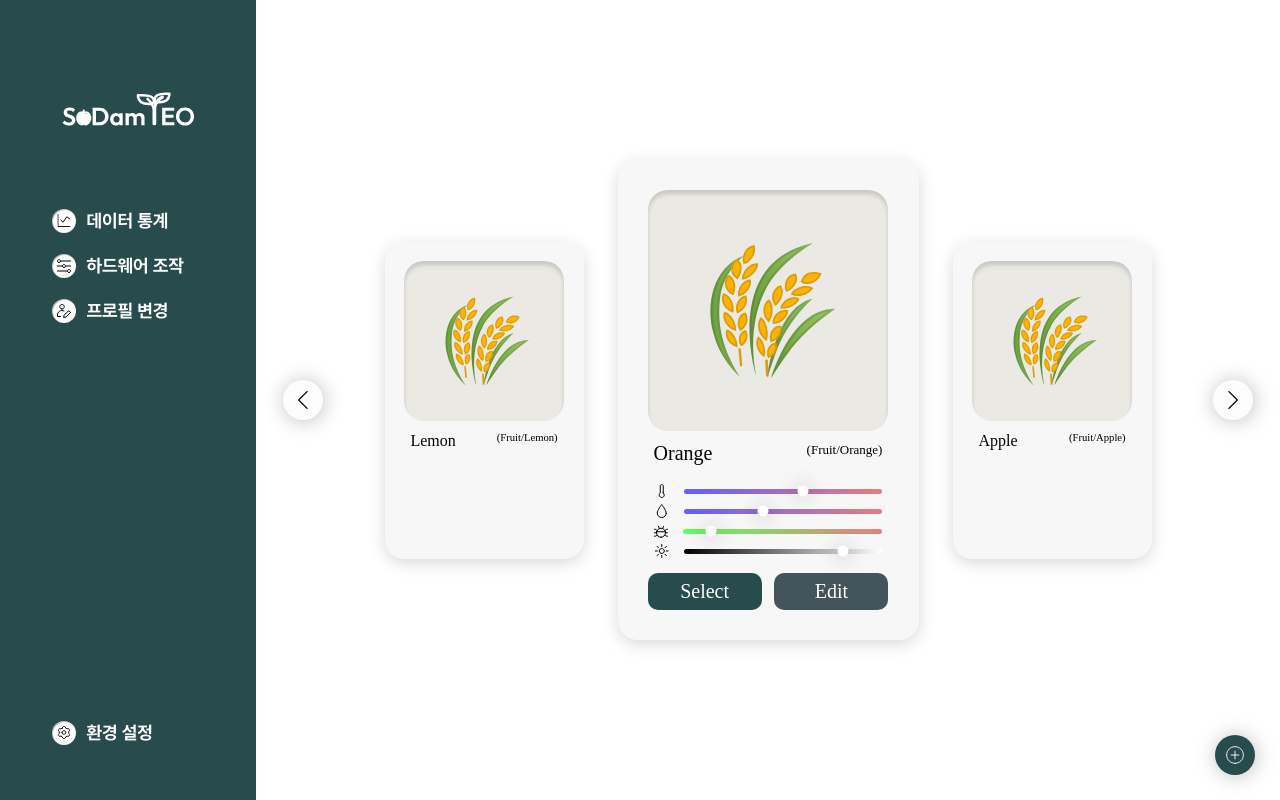
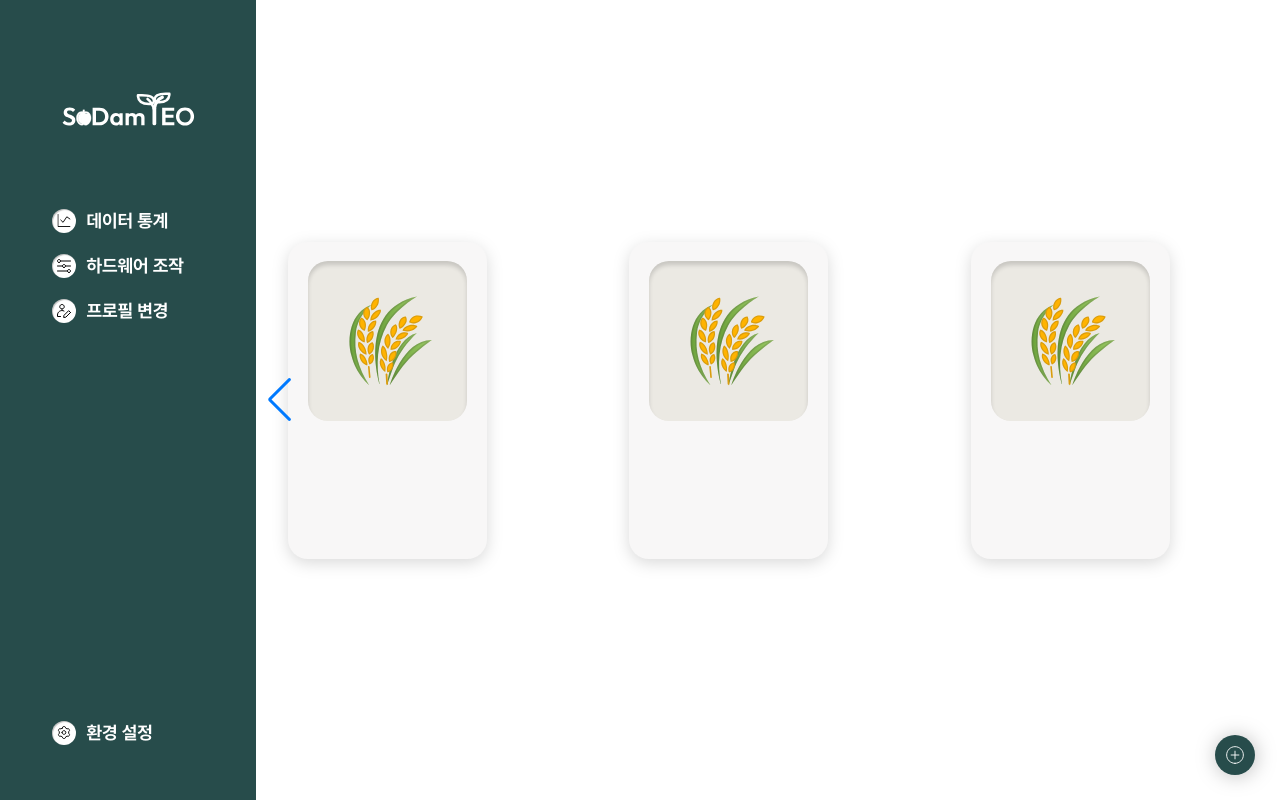
Before and after one commit to BoongaBBangLipBBalm/SodamteoFront, a Next.js app: page /Profile in a window 1280 px wide. Built offline with nearby package versions, Linux system fonts and the light colour scheme.

Commit message:
:construction: 프로필 카드 넘기기 개발중
swiper 사용하여 만드는 중

```diff
--- a/package.json
+++ b/package.json
@@ -16,7 +16,8 @@
     "react-chartjs-2": "^5.2.0",
     "react-dom": "^18",
     "react-router-dom": "^6.25.1",
-    "styled-components": "^6.1.12"
+    "styled-components": "^6.1.12",
+    "swiper": "^11.1.8"
   },
   "devDependencies": {
     "@types/node": "^20",
--- a/src/app/Profile/components/card.tsx
+++ b/src/app/Profile/components/card.tsx
@@ -3,7 +3,7 @@ import SimpleStatus from "./simpleStatus";
 import ProfileSelectButton from "./button_select";
 import ProfileEditButton from "./button_edit";
 
-interface ICardProps {
+export interface ICardProps {
     imageURL: string;
     profileName: string;
     type: string;
@@ -31,6 +31,7 @@ const CardContainer = styled.div<{$isSelected: boolean}>`
     padding: ${(props) => props.$isSelected ? NumToRem(card_config.selected.width * 0.1) : NumToRem(card_config.unselected.width * 0.1)};
     display: flex;
     flex-direction: column;
+    margin: 2rem;
 `;
 
 function NumToRem(value: number) {
--- /dev/null
+++ b/src/app/Profile/components/cardSwiper.tsx
@@ -0,0 +1,47 @@
+import { useEffect, useRef, useState } from "react";
+import { Swiper, SwiperSlide } from "swiper/react";
+import { Navigation, Scrollbar, Autoplay } from 'swiper/modules';
+import SwiperCore from "swiper";
+import Card from "./card";
+import { ICardProps } from "./card";
+import { GetPageWidth } from "@/utils/getPageInfo";
+
+import 'swiper/css';
+import 'swiper/css/navigation';
+import 'swiper/css/pagination';
+
+let cardData: ICardProps[] = [
+    {imageURL:"/img/profile/grains/rice.svg", isSelected:false, profileName:"", type:""},
+    {imageURL:"/img/profile/grains/rice.svg", isSelected:false, profileName:"", type:""},
+    {imageURL:"/img/profile/grains/rice.svg", isSelected:false, profileName:"", type:""},
+    {imageURL:"/img/profile/grains/rice.svg", isSelected:false, profileName:"", type:""},
+    {imageURL:"/img/profile/grains/rice.svg", isSelected:false, profileName:"", type:""},
+    {imageURL:"/img/profile/grains/rice.svg", isSelected:false, profileName:"", type:""},
+    {imageURL:"/img/profile/grains/rice.svg", isSelected:false, profileName:"", type:""}
+];
+
+export default function SwiperTest() {
+
+    SwiperCore.use([Navigation, Scrollbar, Autoplay]);
+
+    console.log(GetPageWidth());
+
+    return (
+      <div className="swiper-container">
+
+        <Swiper
+          loop={true} // 슬라이드 루프
+          spaceBetween={0}
+          slidesPerView={3}
+          navigation={true}
+          width={GetPageWidth()}
+        >
+          {cardData.map((props, index) => (
+            <SwiperSlide key={index}>
+                <Card imageURL={props.imageURL} isSelected={props.isSelected} profileName={props.profileName} type={props.type}></Card>
+            </SwiperSlide>
+          ))}
+        </Swiper>
+      </div>
+    );
+  }
--- a/src/app/Profile/page.tsx
+++ b/src/app/Profile/page.tsx
@@ -6,13 +6,14 @@ import styled from "styled-components";
 import CardViewer from "./components/cardViewer";
 import ProfileMoveButton from "./components/ProfileMoveButton";
 import AddProfileButton from "./components/addProfile";
+import SwiperTest from "./components/cardSwiper";
 
 const Container = styled.div`
     width: 100%;
     display: flex;
     justify-content: space-between;
     align-items: center;
-    margin: 0 1.688rem;
+    //margin: 0 1.688rem;
 `;
 
 const ProfileSelection: React.FC = () => {
@@ -26,9 +27,7 @@ const ProfileSelection: React.FC = () => {
 
     return (
         <Container>
-            <ProfileMoveButton isToNext={false} imgURL="/img/profile/move_previous.svg"></ProfileMoveButton>
-            <CardViewer></CardViewer>
-            <ProfileMoveButton isToNext={true} imgURL="/img/profile/move_next.svg"></ProfileMoveButton>
+            <SwiperTest></SwiperTest>
             <AddProfileButton></AddProfileButton>
         </Container>
     )
--- a/src/components/nav/nav.tsx
+++ b/src/components/nav/nav.tsx
@@ -13,7 +13,7 @@ const variables = {
     },
 };
 
-const NavContainer = styled.div`
+export const NavContainer = styled.div`
     width: ${variables.navContainer.width};
     height: ${variables.navContainer.height};
     background-color: ${variables.navContainer.backgroundColor};
@@ -28,6 +28,10 @@ const NavItem = styled.li`
     margin: 10px 0;
 `;
 
+export function GetLayoutWidthRatio(): number {
+  return Number(variables.navContainer.width.slice(0, variables.navContainer.width.length-1)) * 0.01;
+}
+
 const Nav = () => {
   return (
     <NavContainer>
--- /dev/null
+++ b/src/utils/getPageInfo.ts
@@ -0,0 +1,5 @@
+import { GetLayoutWidthRatio } from "@/components/nav/nav"
+
+export function GetPageWidth(): number {
+    return window.innerWidth * (1 - GetLayoutWidthRatio());
+}
```
Also changed, not shown: 2 other files (tests, documents, lock files or other folders).
